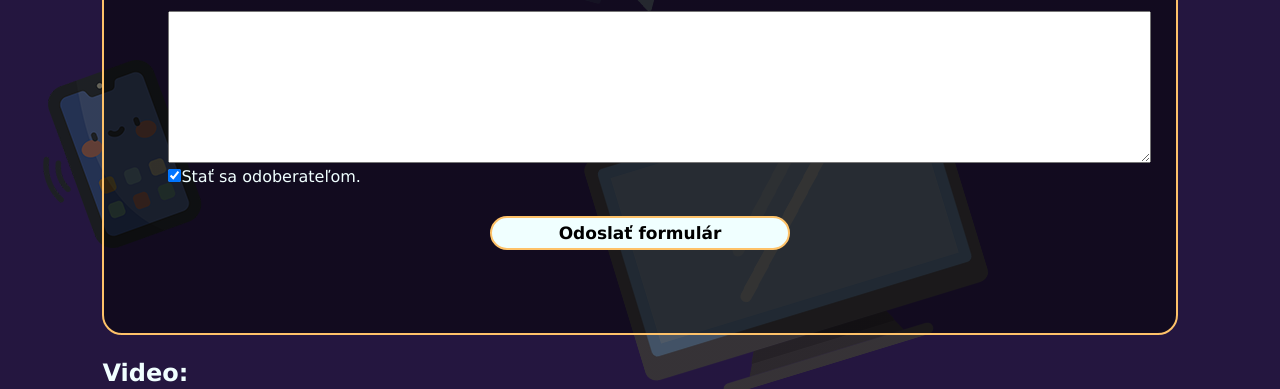
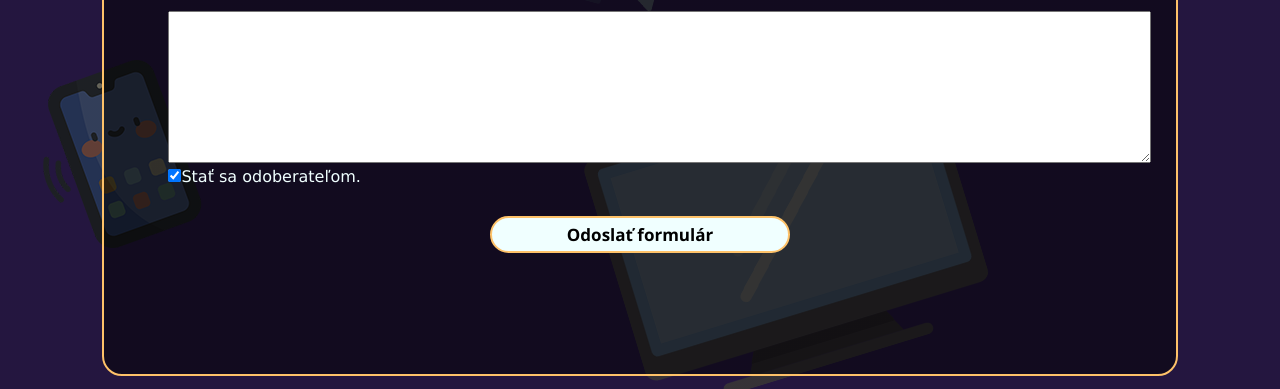
Before and after one commit to RomanRadvanskyi/Eshop-s-elektronikou, a plain HTML site: page html/onas.html in a window 1280 px wide. Shown: the part 2338-2727 px from the top of the page. Drawn offline with Linux system fonts and the light colour scheme.

Commit message:
update228

```diff
--- a/html/onas.html
+++ b/html/onas.html
@@ -65,7 +65,7 @@
             <dt><b>Email: </b><a class="link" href="mailto:ilektro@gmail.com">ilektro@gmail.com</a> </dt>
           </dl>
           <a class="link" href="https://kopatelroma.wixsite.com/romanradvanskyi" target="blank">Moja WIX
-            stránka</a><br />
+            stránka</a><br>
         </div>
 
         <div class="stlpec">
@@ -86,7 +86,7 @@
 
       <div class="formular">
         <h2><b>Kontaktný formulár:</b></h2>
-        <form action="http://www.example.com/page.php" method="post"></form>
+        <form action="mailto:ilektro@gmail.com" method="post" enctype="text/plain" accept-charset="utf-8">
         <legend><b>Kontaktné údaje:</b></legend><br>
         <label>Meno a priezvisko:<input type="text" name="kontakt" size="30" maxlength="50"></label><br><br>
         <label>Vek:<input type="text" name="vek" size="2" maxlength="2"></label><br><br>
@@ -97,9 +97,7 @@
         <label>Emailová adresa:<input type="email" name="adresa" size="30" maxlength="50"></label>
 
         <div class="button_form">
-          <button class="button-1" type="button" onclick="alert('Úspešne ste sa prihlásili na odber noviniek')">
-            <p>Odber emailových noviniek</p>
-          </button><br><br>
+          <button class="button-1" type="button" onclick="alert('Úspešne ste sa prihlásili na odber noviniek')"><p>Odber emailových noviniek</p></button><br><br>
         </div><br><br>
 
         <legend><b>Vaše hodnotenie:</b></legend><br>
@@ -124,10 +122,10 @@
         <label><input type="checkbox" name="subscribe" checked="checked" />Stať sa odoberateľom.</label>
 
         <div class="button_form">
-          <button class="button-1" type="button" onclick="alert('Úspešne ste odoslali formulár')">
-            <p>Odoslať formulár</p>
-          </button><br><br>
+          <input class="button-1" type="submit" value="Odoslať formulár" onclick="alert('Úspešne ste odoslali formulár')"><br><br>
+          <br><br>
         </div>
+      </form>
 
       </div>
 
```
